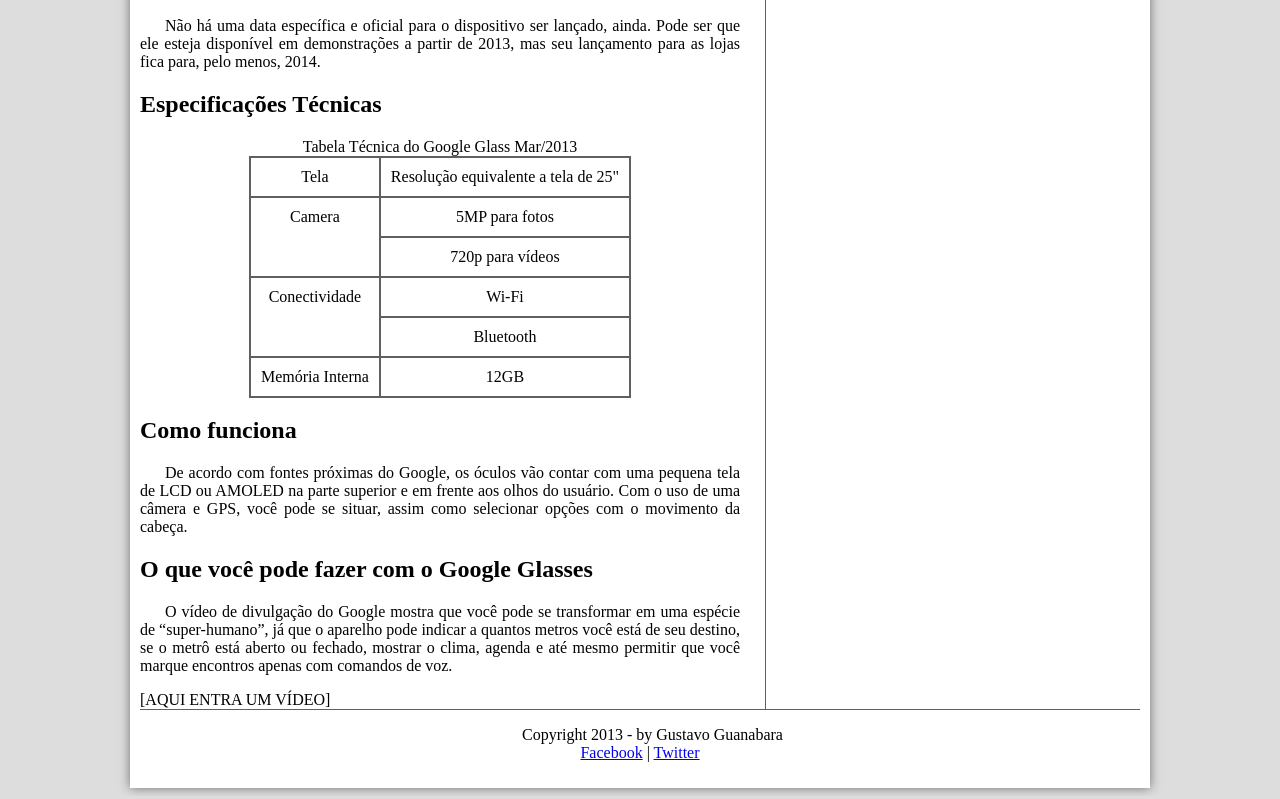
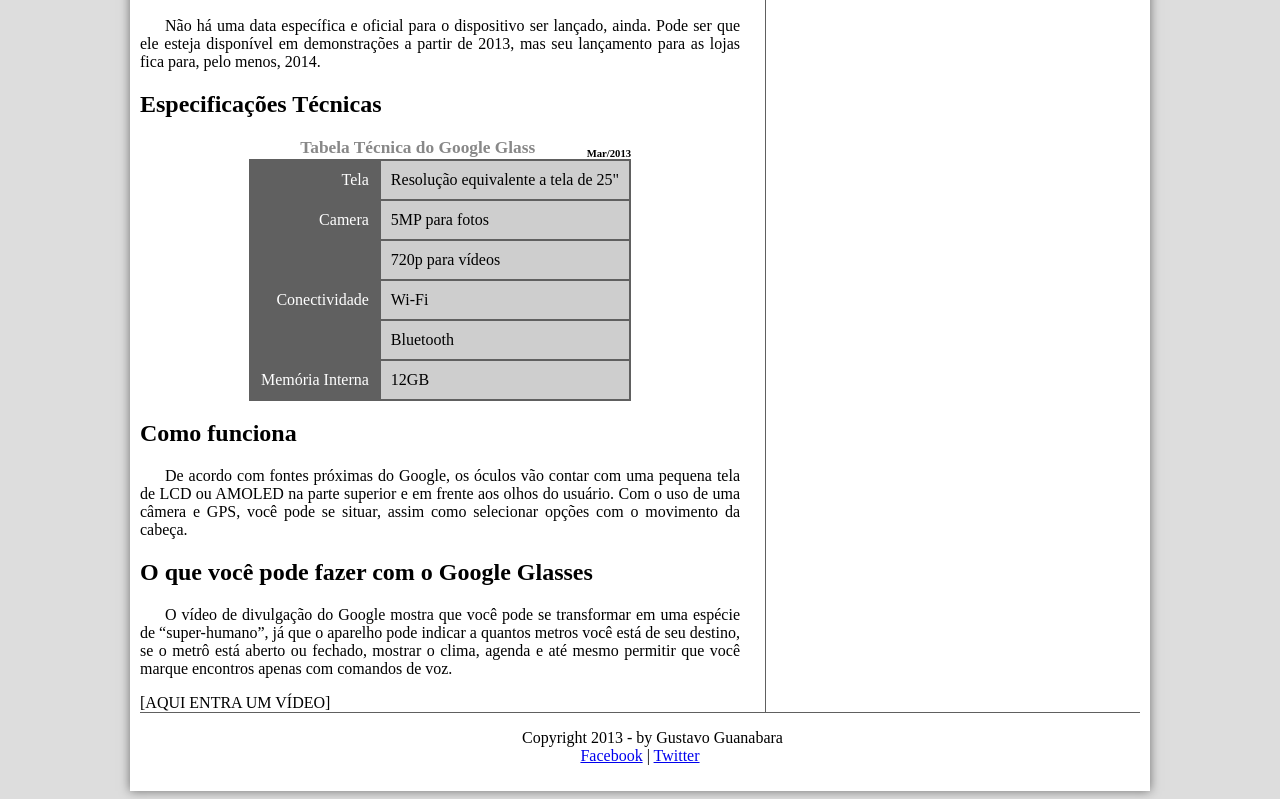
Before and after one commit to bmsrangel/Curso_HTML5, a plain HTML site: page index.html in a window 1280 px wide. Shown: the part 915-1714 px from the top of the page. Drawn offline with Linux system fonts and the light colour scheme.

Commit message:
Formatação Tabela
Finalização da formatação da tabela do site

```diff
--- a/_css/estilo.css
+++ b/_css/estilo.css
@@ -141,7 +141,33 @@
   border: 1px solid #606060;
   padding: 10px;
   text-align: center;
+  vertical-align: middle;
+}
+
+table#tabelaspec td.ce{
+  color: #ffffff;
+  background-color: #606060;
+  text-align: right;
   vertical-align: top;
+}
+
+table#tabelaspec td.cd {
+  background-color: #cecece;
+  text-align: left;
+}
+
+table#tabelaspec caption {
+  color: #888888;
+  font-size: 13pt;
+  font-weight: bolder;
+}
+
+table#tabelaspec caption span {
+  display: block;
+  float: right;
+  color: #000000;
+  font-size: 8pt;
+  margin-top: 10px;
 }
 
 aside#lateral {
--- a/index.html
+++ b/index.html
@@ -57,14 +57,14 @@
 
       <h2>Especificações Técnicas</h2>
       <table id="tabelaspec">
-        <caption>Tabela Técnica do Google Glass Mar/2013</caption>
+        <caption>Tabela Técnica do Google Glass <span>Mar/2013</span></caption>
 
-        <tr><td>Tela</td><td>Resolução equivalente a tela de 25"</td></tr>
-        <tr><td rowspan="2">Camera</td><td>5MP para fotos</td></tr>
-        <tr><td>720p para vídeos</td></tr>
-        <tr><td rowspan="2">Conectividade</td><td>Wi-Fi</td></tr>
-        <tr><td>Bluetooth</td></tr>
-        <tr><td>Memória Interna</td><td>12GB</td></tr>
+        <tr><td class="ce">Tela</td><td class="cd">Resolução equivalente a tela de 25"</td></tr>
+        <tr><td rowspan="2" class="ce">Camera</td><td class="cd">5MP para fotos</td></tr>
+        <tr><td class="cd">720p para vídeos</td></tr>
+        <tr><td rowspan="2" class="ce">Conectividade</td><td class="cd">Wi-Fi</td></tr>
+        <tr><td class="cd">Bluetooth</td></tr>
+        <tr><td class="ce">Memória Interna</td><td class="cd">12GB</td></tr>
       </table>
 
       <h2>Como funciona</h2>
```
